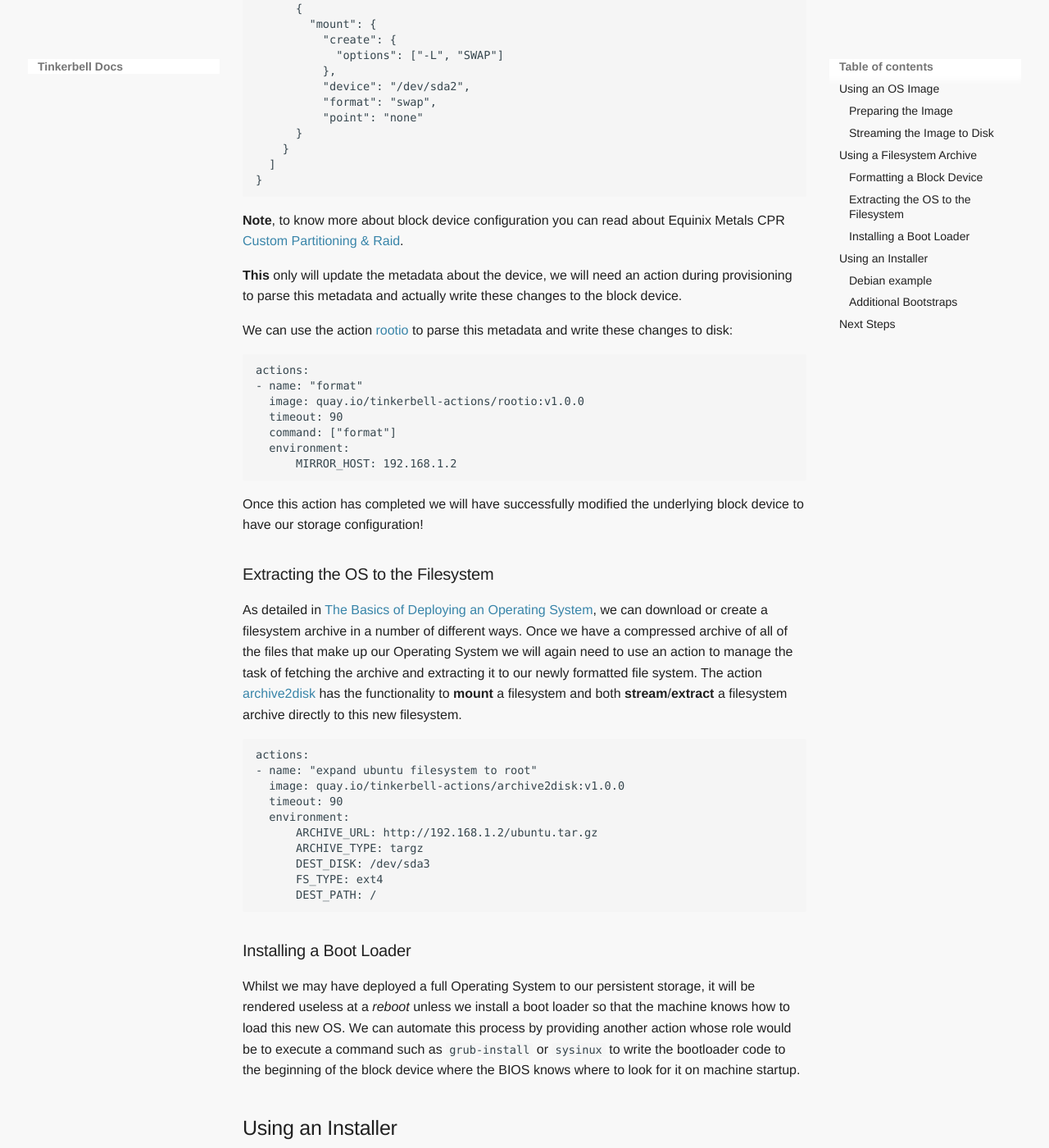
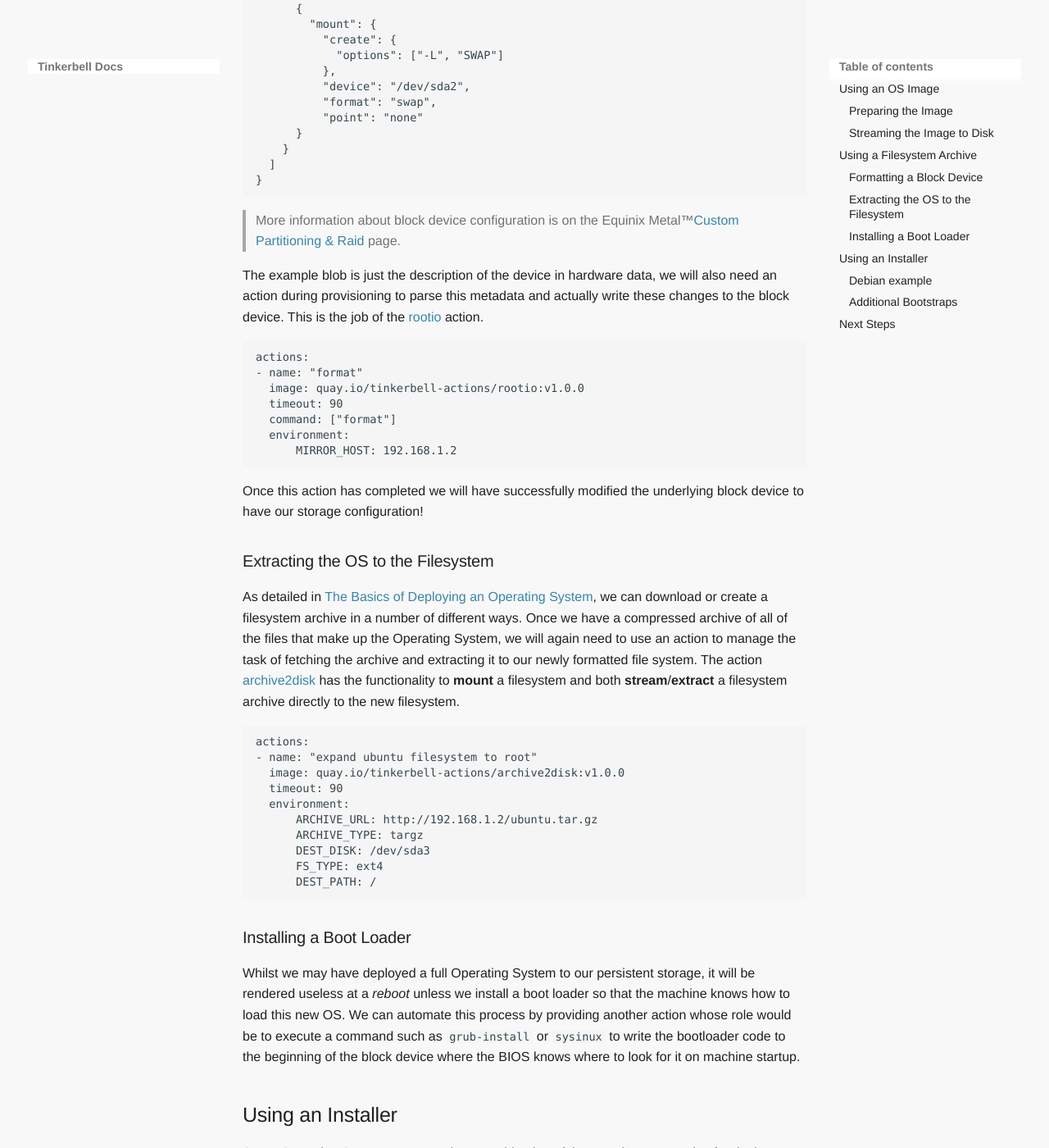
Before and after one commit to tinkerbell/tinkerbell-docs, an MkDocs documentation site: the page built from docs/deploying-operating-systems/the-deployment.md, in a window 1280 px wide and 1400 px high, scrolled down 2888 px. Shown: the whole window at 82% size. Built offline with MkDocs 1.6.1 and Material for MkDocs 9.7.7, drawn with Linux system fonts in a browser that asks for light colours; some web fonts are replaced; some of the changed text lies outside the part shown.

Commit message:
some moar clean up of the os deploy doc and toc wrangling

````diff
--- a/docs/deploying-operating-systems/deploying-an-os-with-tinkerbell.md
+++ b/docs/deploying-operating-systems/the-deployment.md
@@ -5,7 +5,7 @@ date: 2021-02-19
 
 # The Deployment
 
-In the majority of cases there will be a number of steps required before we're able to deploy an Operating System to a new piece of hardware. These steps are largely dependent on the type or format of the Operating System deployment media that the provider distributes or it could be that we need to do some level of preparation to the hardware before we're ready to deploy.
+In the majority of cases there will be a number of steps required before we're able to deploy an Operating System to a new piece of hardware. Which steps are largely dependent on the type or format of the Operating System deployment media that the provider distributes or which installation method you want to use.
 
 ## Using an OS Image
 
@@ -122,11 +122,9 @@ When provisioning from a filesystem archive, there is a **pre-requisite** for th
 }
 ```
 
-**Note**, to know more about block device configuration you can read about Equinix Metals CPR [Custom Partitioning & Raid](https://metal.equinix.com/developers/docs/servers/custom-partitioning-raid/).
+> More information about block device configuration is on the Equinix Metal™[Custom Partitioning & Raid](https://metal.equinix.com/developers/docs/servers/custom-partitioning-raid/) page.
 
-**This** only will update the metadata about the device, we will need an action during provisioning to parse this metadata and actually write these changes to the block device.
-
-We can use the action [rootio](https://artifacthub.io/packages/tbaction/tinkerbell-community/rootio) to parse this metadata and write these changes to disk:
+The example blob is just the description of the device in hardware data, we will also need an action during provisioning to parse this metadata and actually write these changes to the block device. This is the job of the [rootio](https://artifacthub.io/packages/tbaction/tinkerbell-community/rootio) action.
 
 ```
 actions:
@@ -142,7 +140,7 @@ Once this action has completed we will have successfully modified the underlying
 
 ### Extracting the OS to the Filesystem
 
-As detailed in [The Basics of Deploying an Operating System](https://docs.tinkerbell.org/deploying-operating-systems/the-basics/#filesystem-archives), we can download or create a filesystem archive in a number of different ways. Once we have a compressed archive of all of the files that make up our Operating System we will again need to use an action to manage the task of fetching the archive and extracting it to our newly formatted file system. The action [archive2disk](https://artifacthub.io/packages/tbaction/tinkerbell-community/archive2disk) has the functionality to **mount** a filesystem and both **stream**/**extract** a filesystem archive directly to this new filesystem.
+As detailed in [The Basics of Deploying an Operating System](https://docs.tinkerbell.org/deploying-operating-systems/the-basics/#filesystem-archives), we can download or create a filesystem archive in a number of different ways. Once we have a compressed archive of all of the files that make up the Operating System, we will again need to use an action to manage the task of fetching the archive and extracting it to our newly formatted file system. The action [archive2disk](https://artifacthub.io/packages/tbaction/tinkerbell-community/archive2disk) has the functionality to **mount** a filesystem and both **stream**/**extract** a filesystem archive directly to the new filesystem.
 
 ```
 actions:
--- a/mkdocs.yml
+++ b/mkdocs.yml
@@ -36,7 +36,7 @@ nav:
 
   - Deploying Operating Systems:
     - The Basics: deploying-operating-systems/the-basics.md
-    - The Deployment: deploying-operating-systems/deploying-an-os.md
+    - The Deployment: deploying-operating-systems/the-deployment.md
 
   - Troubleshooting: troubleshooting.md
 
````
Also changed, not shown: other parts of docs/deploying-operating-systems/the-deployment.md (+4 -3 lines).
